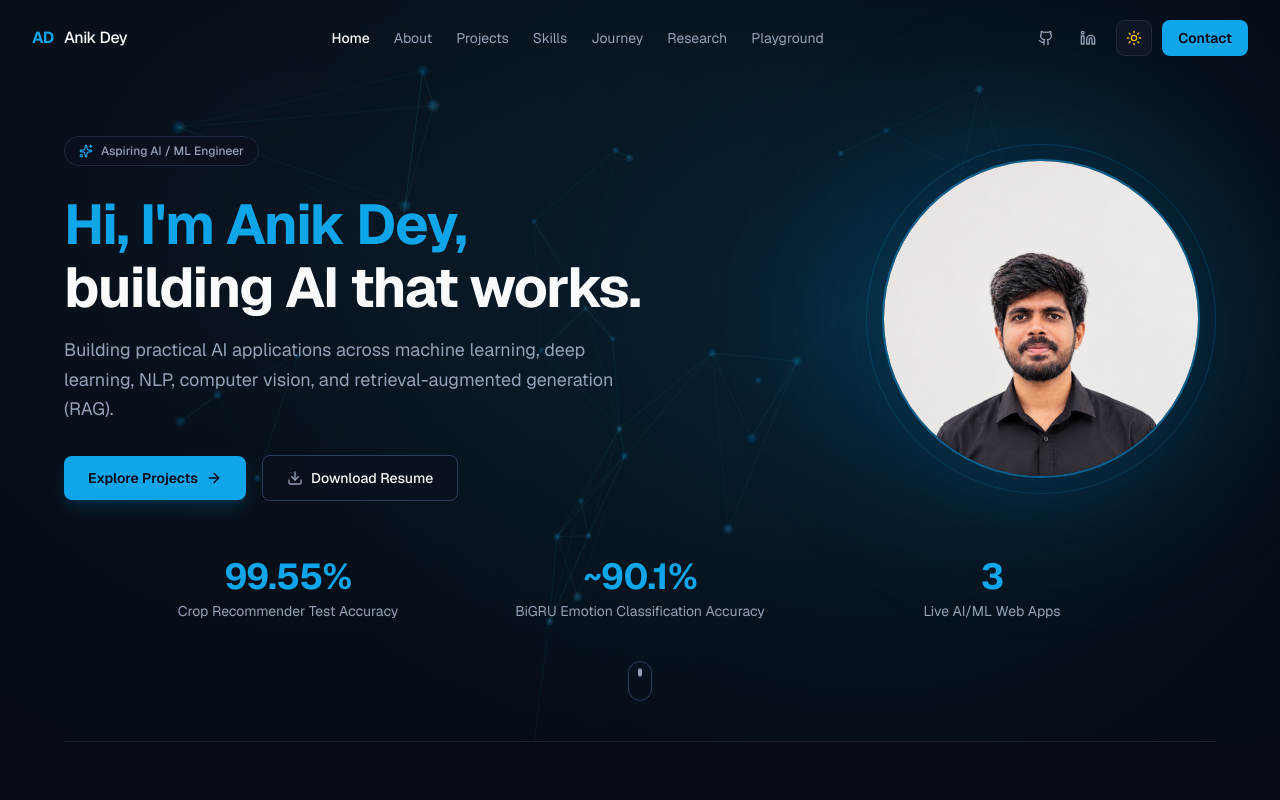
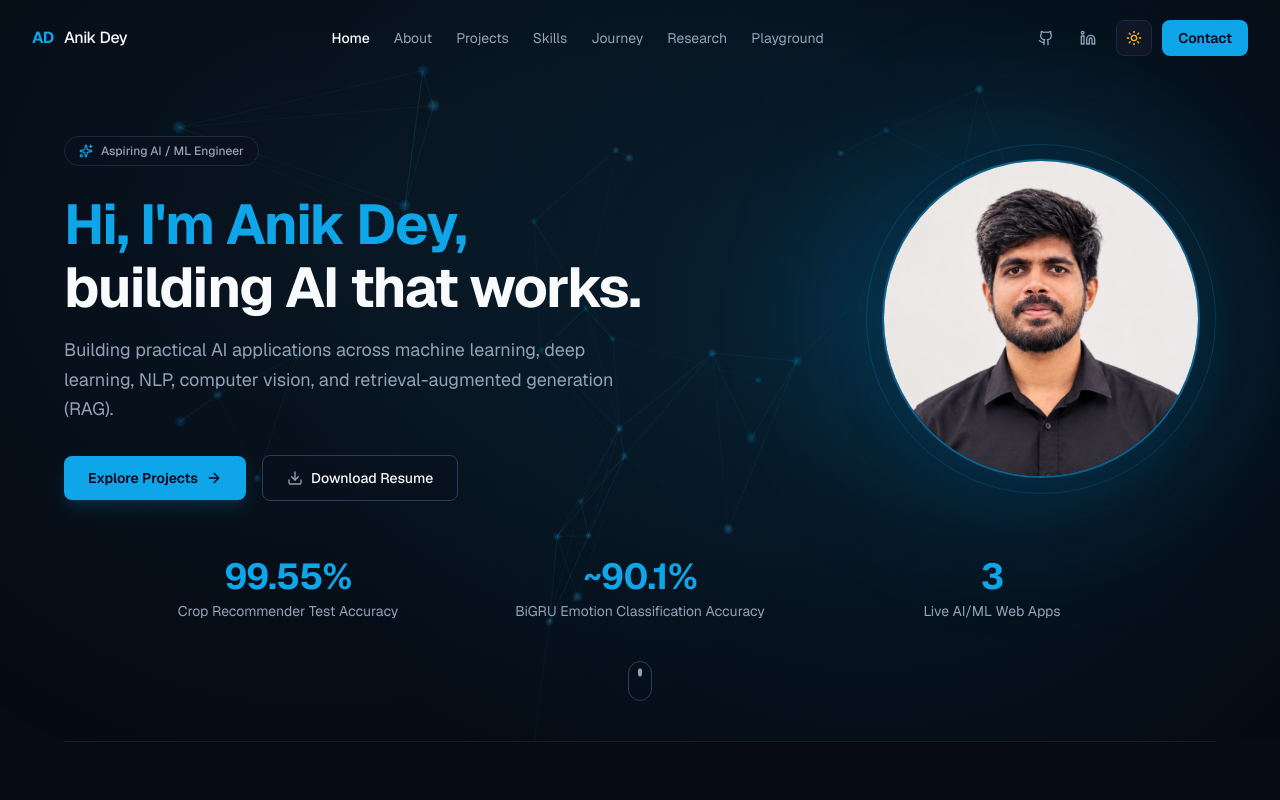
Before and after one commit to anikdey095/portfolio-main, a Next.js app: page / in a window 1280 px wide. Shown: the top 800 px of the page. Built offline with nearby package versions, Linux system fonts and the light colour scheme.

Commit message:
Refine Hero circular portrait framing to reduce top whitespace

```diff
--- a/src/components/hero/Hero.tsx
+++ b/src/components/hero/Hero.tsx
@@ -119,7 +119,7 @@ export function Hero({
                 fill
                 priority
                 sizes="(max-width: 640px) 240px, (max-width: 1024px) 295px, 325px"
-                className="object-cover object-top"
+                className="object-cover object-[50%_28%] scale-[1.28] origin-[50%_60%]"
               />
             </div>
           </div>
```
